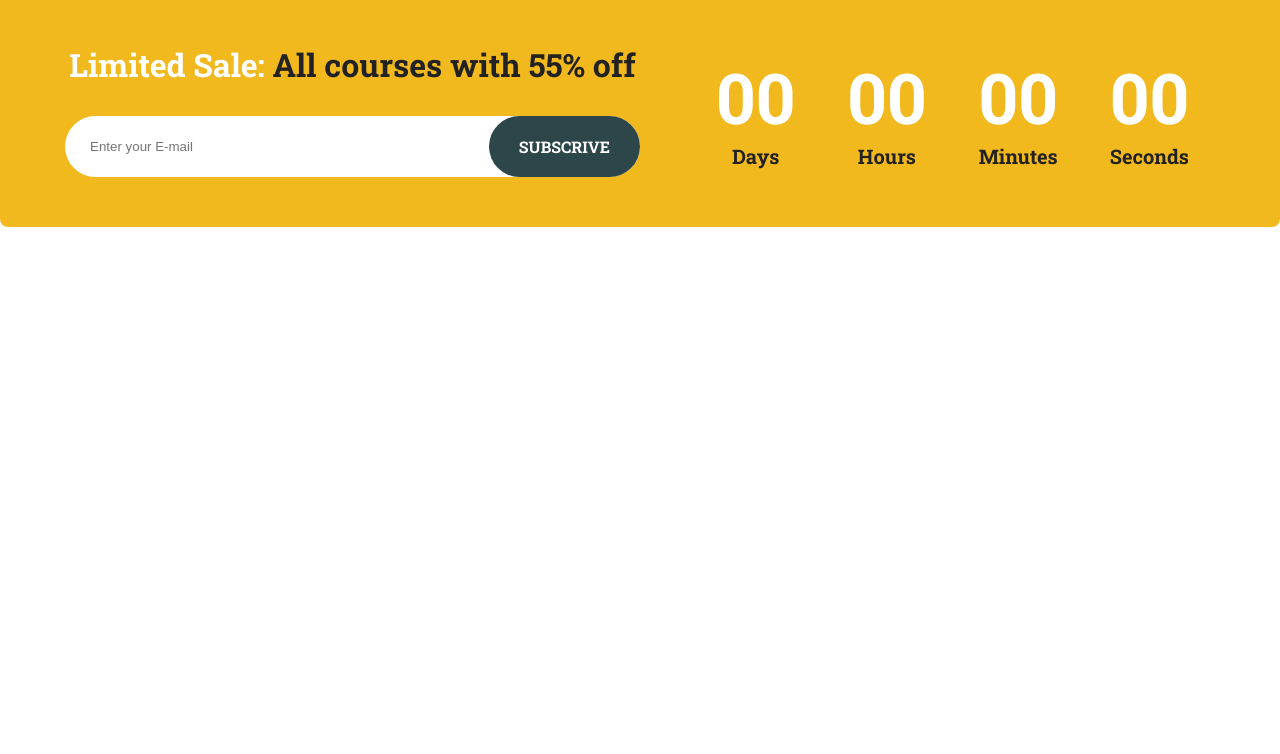
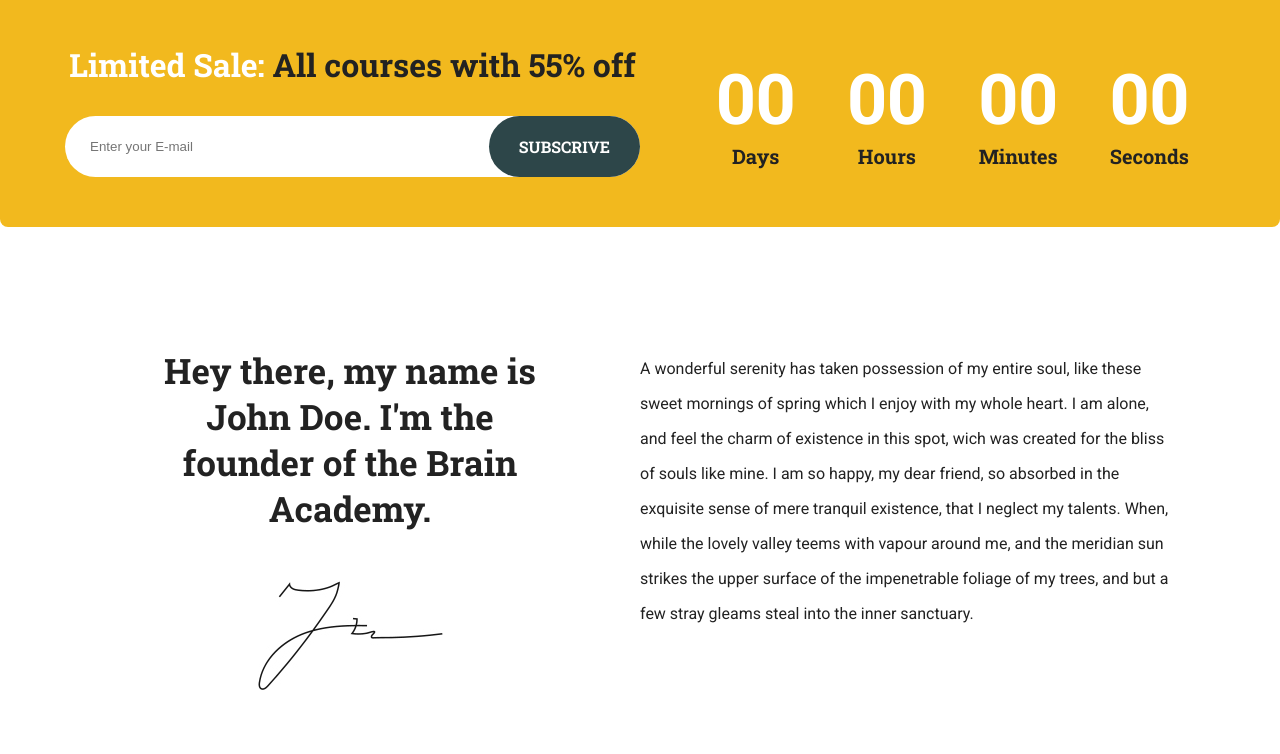
Before and after one commit to alessandro-lo-presti/proj-html-vuejs, a plain HTML site: page index.html in a window 1280 px wide. Shown: the part 818-1572 px from the top of the page. Before the commit the page ends 1045 px from the top, so only its background shows below. Drawn offline with Linux system fonts and the light colour scheme.

Commit message:
about section

```diff
--- a/css/style.css
+++ b/css/style.css
@@ -28,6 +28,11 @@ a {
   font-weight: bold;
 }
 
+.serif {
+  font-family: 'Roboto Slab', serif;
+  font-weight: bold;
+}
+
 .container {
   max-width: 1300px;
   margin: auto;
@@ -39,15 +44,10 @@ a {
 /* header */
 
 /* header-top */
-.header-top {
-  font-family: 'Roboto Slab', serif;
-  font-weight: bold;
-  font-size: 18px;
-}
-
 .header-top .container {
   height: 140px;
   padding: 0 55px;
+  font-size: 18px;
 }
 
 /* logo */
@@ -69,7 +69,7 @@ a {
 }
 
 .navbar .navbar-link li{
-  margin: 0 10px;
+  margin: 0 12px;
 }
 
 .navbar .navbar-social li{
@@ -96,7 +96,6 @@ a {
 }
 
 .jumbotron .jumbo-title h1 {
-  font-family: 'Roboto Slab', serif;
   line-height: 75px;
   font-size: 70px;
 }
@@ -124,7 +123,6 @@ a {
   border-radius: 8px;
   display: flex;
   align-items: center;
-  font-family: 'Roboto Slab', serif;
 }
 
 .jumbo-sale > div {
@@ -170,9 +168,42 @@ a {
 
 .jumbo-sale p {
   font-size: 20px;
-  font-weight: bold;
 }
 
 .jumbo-sale .time .number {
   font-size: 70px;
 }
+
+/* main */
+section {
+  padding: 0 60px;
+}
+
+/* about */
+.about {
+  padding-top: 130px;
+  display: flex;
+}
+
+.about .container > div {
+    flex-basis: 50%;
+}
+
+.about .signature {
+  padding: 60px 100px;
+  text-align: center;
+}
+
+.about .signature h2 {
+  font-size: 35px;
+}
+
+.about .signature img {
+  margin-top: 50px;
+}
+
+.about .info {
+  margin-top: -60px;
+  padding-right: 50px;
+  line-height: 35px;
+}
--- a/index.html
+++ b/index.html
@@ -9,7 +9,7 @@
     <link rel="stylesheet" href="css/style.css">
     <link rel="stylesheet" href="https://cdnjs.cloudflare.com/ajax/libs/font-awesome/5.15.2/css/all.min.css" integrity="sha512-HK5fgLBL+xu6dm/Ii3z4xhlSUyZgTT9tuc/hSrtw6uzJOvgRr2a9jyxxT1ely+B+xFAmJKVSTbpM/CuL7qxO8w==" crossorigin="anonymous" />
     <link rel="preconnect" href="https://fonts.gstatic.com">
-    <link href="https://fonts.googleapis.com/css2?family=Roboto+Slab:wght@400;700&family=Roboto:wght@300;700&display=swap" rel="stylesheet">
+    <link href="https://fonts.googleapis.com/css2?family=Roboto:wght@400;700&display=swap" rel="stylesheet">
     <link href="https://fonts.googleapis.com/css2?family=Roboto+Slab:wght@400;700&display=swap" rel="stylesheet">
   </head>
 
@@ -32,7 +32,7 @@
             <!-- / logo -->
 
             <!-- navbar -->
-            <nav class="navbar">
+            <nav class="navbar serif">
 
               <div class="navbar-link">
                 <ul>
@@ -103,7 +103,7 @@
 
             <!-- jumbo-title -->
             <div class="jumbo-title">
-              <h1>
+              <h1 class="serif">
                 Start your Human <span>Revolution</span> today
               </h1>
               <p>
@@ -113,7 +113,7 @@
             <!-- / jumbo-title -->
 
             <!-- jumbo-sale -->
-            <div class="jumbo-sale">
+            <div class="jumbo-sale serif">
 
               <div class="subscrive">
                 <h2>
@@ -174,17 +174,32 @@
         </div>
         <!-- / jumbotron -->
 
-        <!-- header-bottom -->
-        <div class="header-bottom">
-
-        </div>
-        <!-- / header-bottom -->
-
       </header>
       <!-- header -->
 
       <!-- main -->
       <main>
+
+        <!-- about -->
+        <section class="about">
+
+          <div class="container">
+
+            <div class="signature serif">
+              <h2>
+                Hey there, my name is John Doe. I'm the founder of the Brain Academy.
+              </h2>
+              <img src="img/sign.jpg" alt="John Doe">
+            </div>
+
+            <div class="info">
+              A wonderful serenity has taken possession of my entire soul, like these sweet mornings of spring which I enjoy with my whole heart. I am alone, and feel the charm of existence in this spot, wich was created for the bliss of souls like mine. I am so happy, my dear friend, so absorbed in the exquisite sense of mere tranquil existence, that I neglect my talents. When, while the lovely valley teems with vapour around me, and the meridian sun strikes the upper surface of the impenetrable foliage of my trees, and but a few stray gleams steal into the inner sanctuary.
+            </div>
+
+          </div>
+
+        </section>
+        <!-- about -->
 
       </main>
       <!-- main -->
--- a/js/script.js
+++ b/js/script.js
@@ -1,3 +1,4 @@
 // var app = new Vue({
 //   el: "#app"
 // });
+//
```
Also changed, not shown: img/sign.jpg (added).
